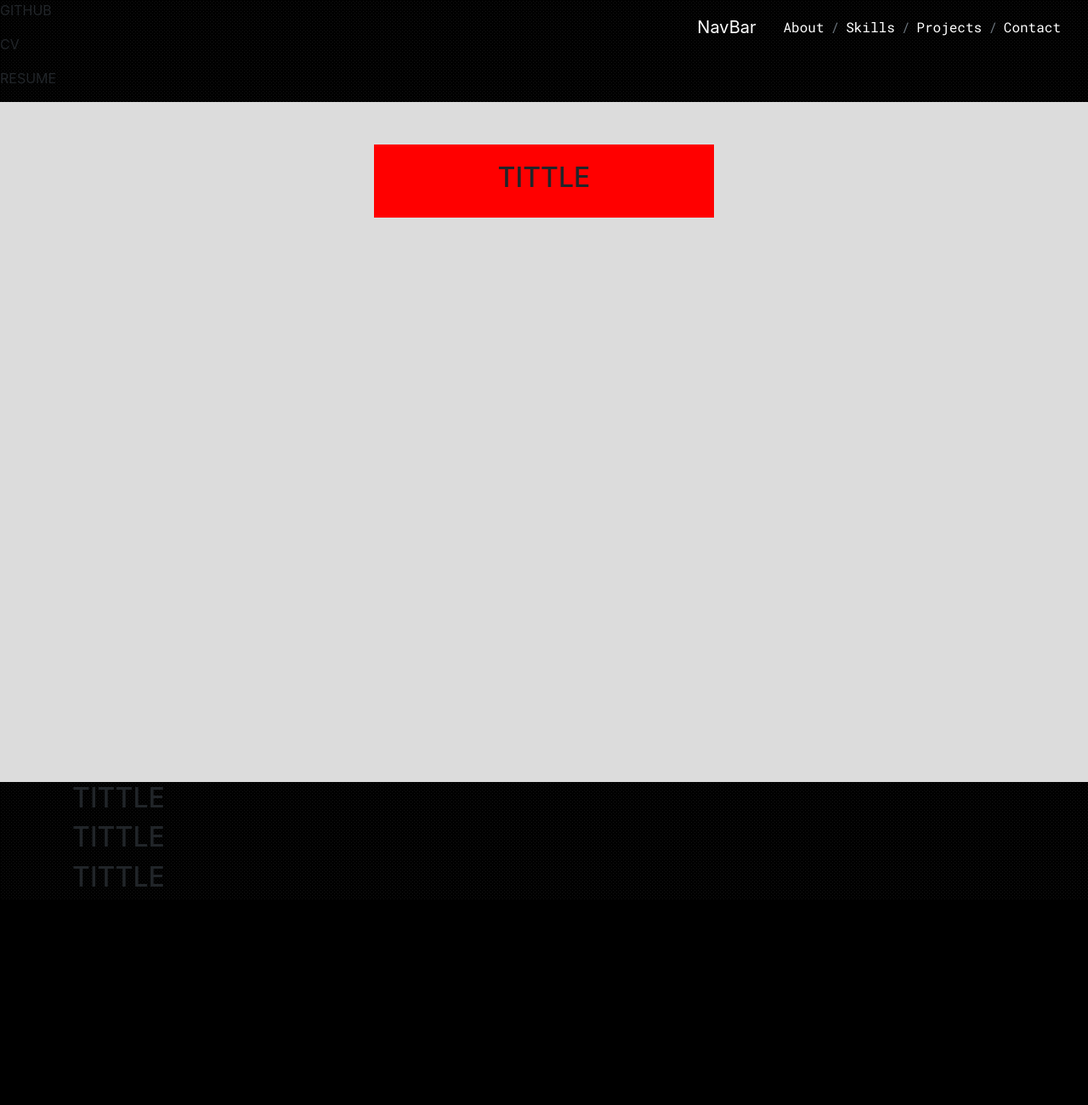
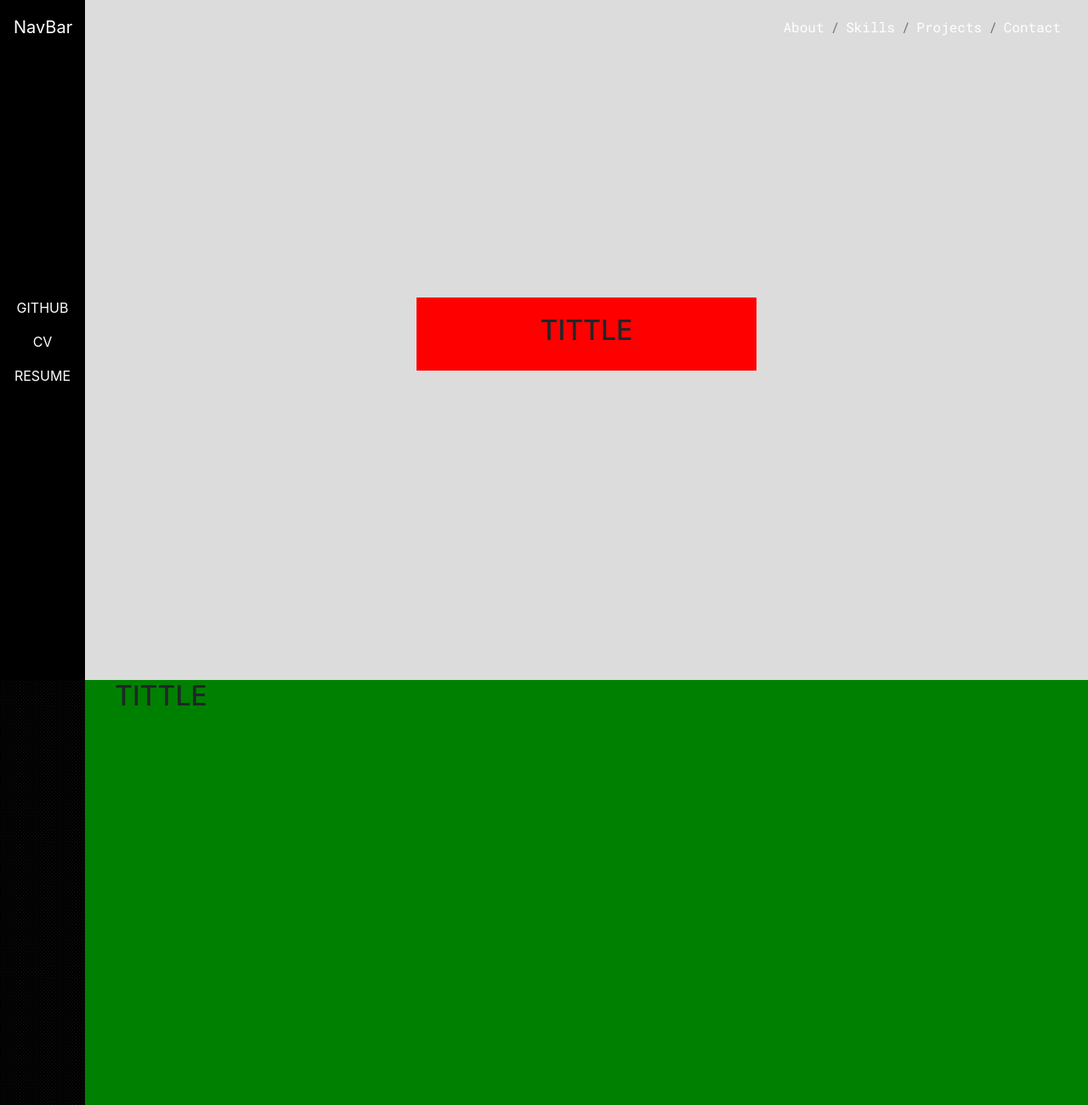
Before and after one commit to mickelelkhoury/mellobacon.github.io, a website: page index.html in a window 1280 px wide. Shown: the top 1300 px of the page at 85% size. Before the commit the page ends 1059 px from the top, so only its background shows below. Drawn offline with nearby package versions, Linux system fonts and the light colour scheme; a web font is replaced by a local one.

Commit message:
more stuffs

```diff
--- a/css/stylesheet.css
+++ b/css/stylesheet.css
@@ -17,6 +17,7 @@ body {
 
 #navbarbrand {
   color:white;
+  margin-right: auto;
 }
 
 #navigation {
@@ -27,10 +28,39 @@ body {
   color: white;
   font-family: 'Roboto Mono', monospace;
 }
+
+#sidebar {
+  float: left;
+  padding: 350px 0;
+  position: fixed;
+  height: 100%;
+  background-color: black;
+  color: white;
+  overflow-x: hidden;
+  width: 100px;
+  z-index: 1;
+  text-align: center;
+}
+#content {
+  margin-left: 100px;
+}
+
 #Home {
   background-color: gainsboro;
   height: 100vh;
-  padding: 50px 0;
+  padding: 350px 0;
+}
+#About {
+  background-color: green;
+  height: 100vh;
+}
+#Skills {
+  background-color: pink;
+  height: 100vh;
+}
+#Projects {
+  background-color: orange;
+  height: 100vh;
 }
 #title {
   text-align: center;
```
